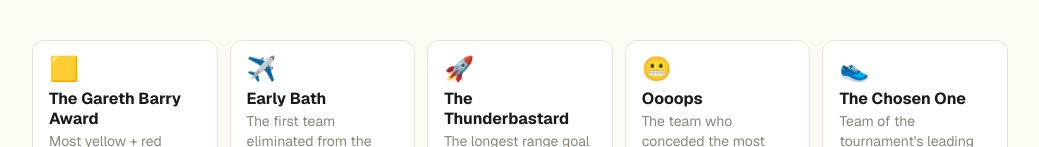
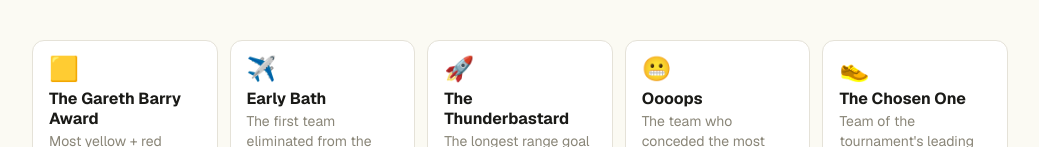
Before and after one commit to avaughan78/world-cup-sweep, a Next.js app: page / in a window 1280 px wide. Shown: the part 388-535 px from the top of the page, without its empty margins (120-1159 px from the left). Built offline with nearby package versions, Linux system fonts and the light colour scheme; no server answers; the database is empty.

Commit message:
Tint Chosen One trainer icon gold using CSS filter
Co-Authored-By: Claude Sonnet 4.6 <noreply@anthropic.com>

```diff
--- a/components/PrizeCard.tsx
+++ b/components/PrizeCard.tsx
@@ -12,7 +12,10 @@ export default function PrizeCard({ prize, prizeAmount }: { prize: Prize; prizeA
     >
       <div className="flex-1">
         <div className="flex items-start justify-between">
-          <span className="text-2xl leading-none">{prize.icon}</span>
+          <span
+            className="text-2xl leading-none"
+            style={prize.slug === 'top_scorer_team' ? { filter: 'sepia(1) saturate(5) hue-rotate(5deg) brightness(1.15)' } : undefined}
+          >{prize.icon}</span>
           {prizeAmount && <TicketBadge amount={prizeAmount} />}
         </div>
         <p className="prize-name font-bold text-base mt-2 leading-tight" style={{ color: 'var(--text-primary)' }}>
```
